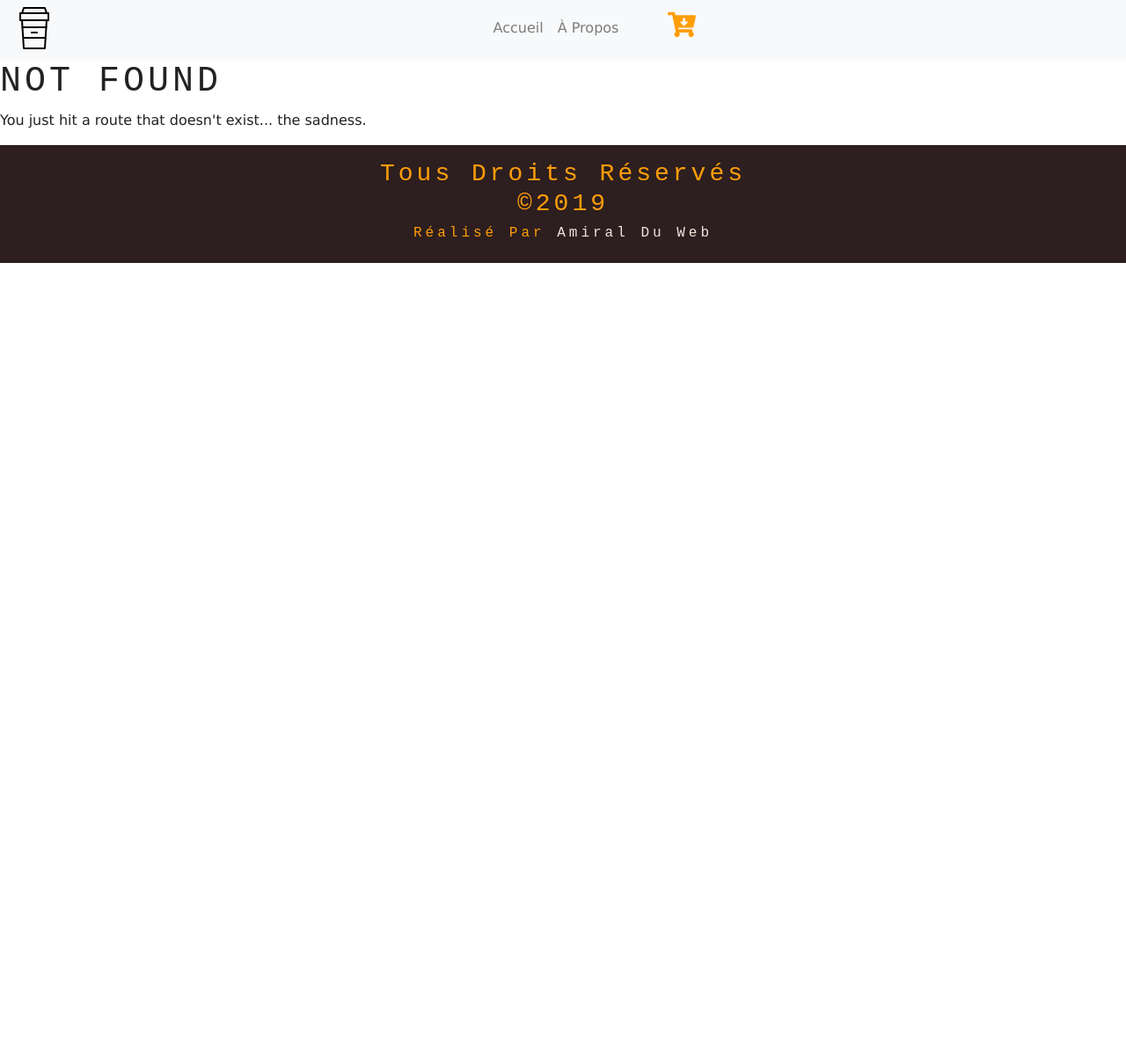
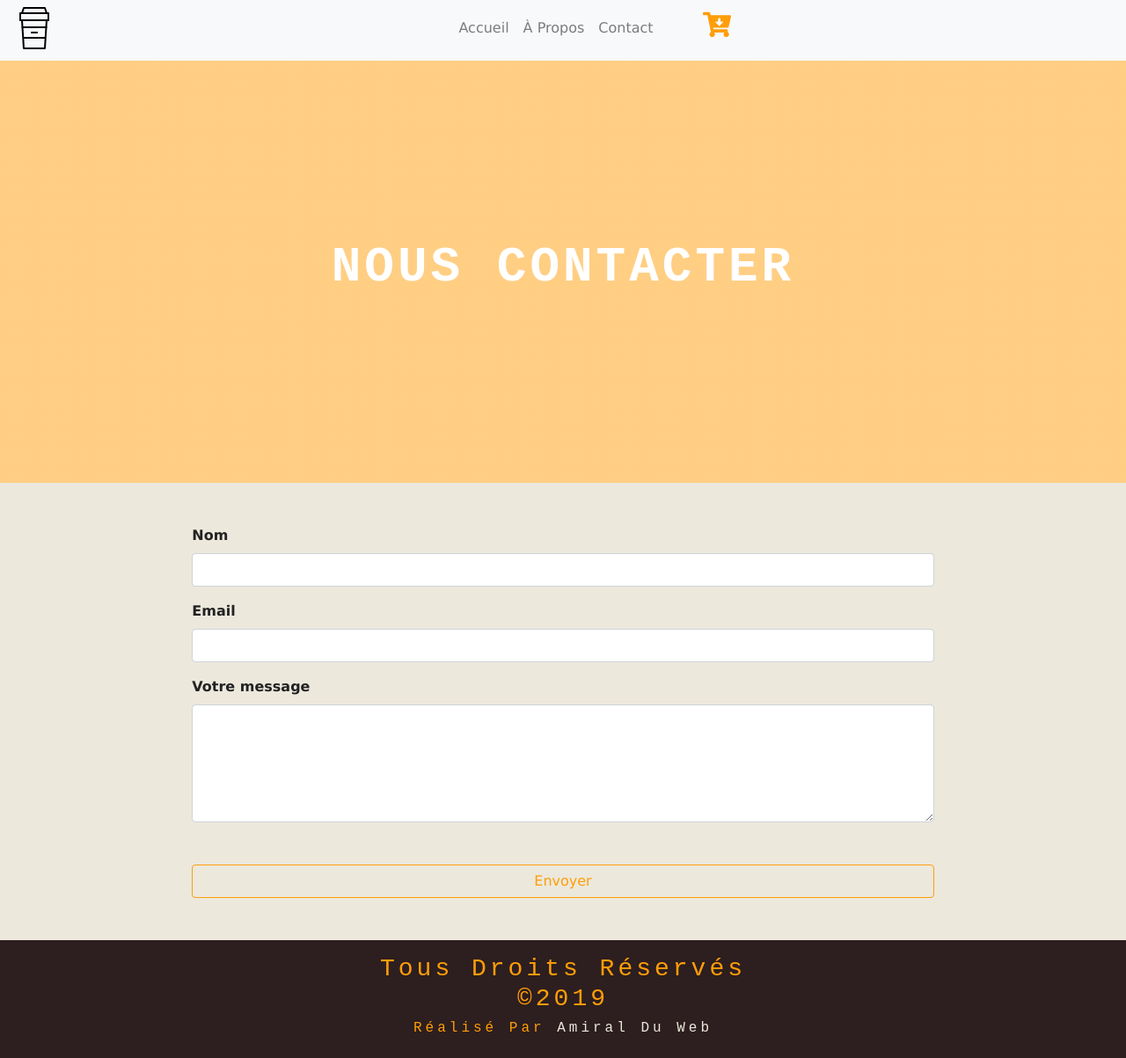
Before and after one commit to FaridBenmebarek/coffee-shop, a Gatsby site: page /contact in a window 1280 px wide. Before the commit this address had no page. Shown: the part 5-1208 px from the top of the page at 88% size. Before the commit the page ends 800 px from the top, so only its background shows below. Built offline with nearby package versions, Linux system fonts and the light colour scheme; Gatsby itself is replaced by a stand-in of ours.

Commit message:
add contact & snipcart

```diff
--- a/gatsby-config.js
+++ b/gatsby-config.js
@@ -39,6 +39,13 @@ module.exports = {
         accessToken: process.env.CONTENTFUL_ACCESS_TOKEN,
       },
     },
+    {
+      resolve: "gatsby-plugin-snipcart",
+      options: {
+        apiKey: process.env.SNIPCART_API,
+        autopop: true,
+      },
+    },
     // this (optional) plugin enables Progressive Web App + Offline functionality
     // To learn more, visit: https://gatsby.dev/offline
     // `gatsby-plugin-offline`,
--- a/package.json
+++ b/package.json
@@ -12,6 +12,7 @@
     "gatsby-plugin-offline": "^3.0.11",
     "gatsby-plugin-react-helmet": "^3.1.10",
     "gatsby-plugin-sharp": "^2.2.27",
+    "gatsby-plugin-snipcart": "^1.1.2",
     "gatsby-source-contentful": "^2.1.44",
     "gatsby-source-filesystem": "^2.1.28",
     "gatsby-transformer-sharp": "^2.2.19",
--- a/src/components/Globals/Navbar.jsx
+++ b/src/components/Globals/Navbar.jsx
@@ -17,6 +17,11 @@ class Navbar extends Component {
         id: 2,
         path: "/about",
         text: "à propos",
+      },
+      {
+        id: 3,
+        path: "/contact",
+        text: "contact",
       },
     ],
   }
@@ -61,7 +66,7 @@ https://www.iconfinder.com/webalys */}
               )
             })}
             <li className="nav-item ml-sm-5">
-              <FaCartArrowDown className="cart-icon" />
+              <FaCartArrowDown className="cart-icon snipcart-checkout" />
             </li>
           </ul>
         </div>
--- a/src/components/layout.css
+++ b/src/components/layout.css
@@ -76,6 +76,11 @@ h6 {
   text-transform: capitalize;
 }
 
-.menu {
+.menu,
+.contact {
   background: var(--mainGrey)
 }
+
+.contact-text {
+  font-weight: bold;
+}
--- a/src/pages/about.js
+++ b/src/pages/about.js
@@ -9,7 +9,7 @@ import Info from "./../components/Home/Info"
 
 const About = ({ data }) => (
   <Layout>
-    <SEO title="Home" />
+    <SEO title="À propos" />
     <BackgroundSection
       img={data.img.childImageSharp.fluid}
       title="À propos"
--- /dev/null
+++ b/src/pages/contact.js
@@ -0,0 +1,81 @@
+import React from "react"
+import Layout from "./../components/layout"
+import SEO from "../components/seo"
+
+import { graphql } from "gatsby"
+
+import BackgroundSection from "./../components/Globals/BackgroundSection"
+
+const Contact = ({ data }) => {
+  return (
+    <Layout>
+      <SEO title="Contact" />
+      <BackgroundSection
+        img={data.img.childImageSharp.fluid}
+        title="Nous Contacter"
+        styleClass="about-background"
+      />
+      <section className="contact contact-text py-5">
+        <div className="row">
+          <div className="col-10 col-sm-8 col-6 mx-auto">
+            <form
+              action="https://formspree.io/farid.benmebarek@hotmail.fr"
+              method="POST"
+            >
+              <div className="form-group">
+                <label htmlFor="name">Nom</label>
+                <input
+                  type="text"
+                  className="form-control"
+                  name="name"
+                  id="name"
+                  required
+                />
+              </div>
+              <div className="form-group">
+                <label htmlFor="email">Email</label>
+                <input
+                  type="text"
+                  className="form-control"
+                  name="email"
+                  id="email"
+                  required
+                />
+              </div>
+              <div className="form-group">
+                <label htmlFor="message">Votre message</label>
+                <textarea
+                  name="message"
+                  id="message"
+                  className="form-control"
+                  rows="5"
+                  required
+                />
+              </div>
+              <button
+                type="submit"
+                className="btn btn-yellow btn-block text-capitalize mt-5"
+              >
+                Envoyer
+              </button>
+            </form>
+          </div>
+        </div>
+      </section>
+    </Layout>
+  )
+}
+
+export default Contact
+
+export const query = graphql`
+  {
+    img: file(relativePath: { eq: "contact.jpg" }) {
+      childImageSharp {
+        fluid {
+          ...GatsbyImageSharpFluid_tracedSVG
+        }
+      }
+    }
+  }
+`
--- a/src/pages/index.js
+++ b/src/pages/index.js
@@ -11,7 +11,7 @@ import Products from "./../components/Home/Products"
 
 const IndexPage = ({ data }) => (
   <Layout>
-    <SEO title="Home" />
+    <SEO title="Accueil" />
     <BackgroundSection
       img={data.img.childImageSharp.fluid}
       title="coffee shop"
```
Also changed, not shown: src/components/Home/Product.jsx (+8 -1 lines), src/images/contact.jpg (added), 1 other file.
